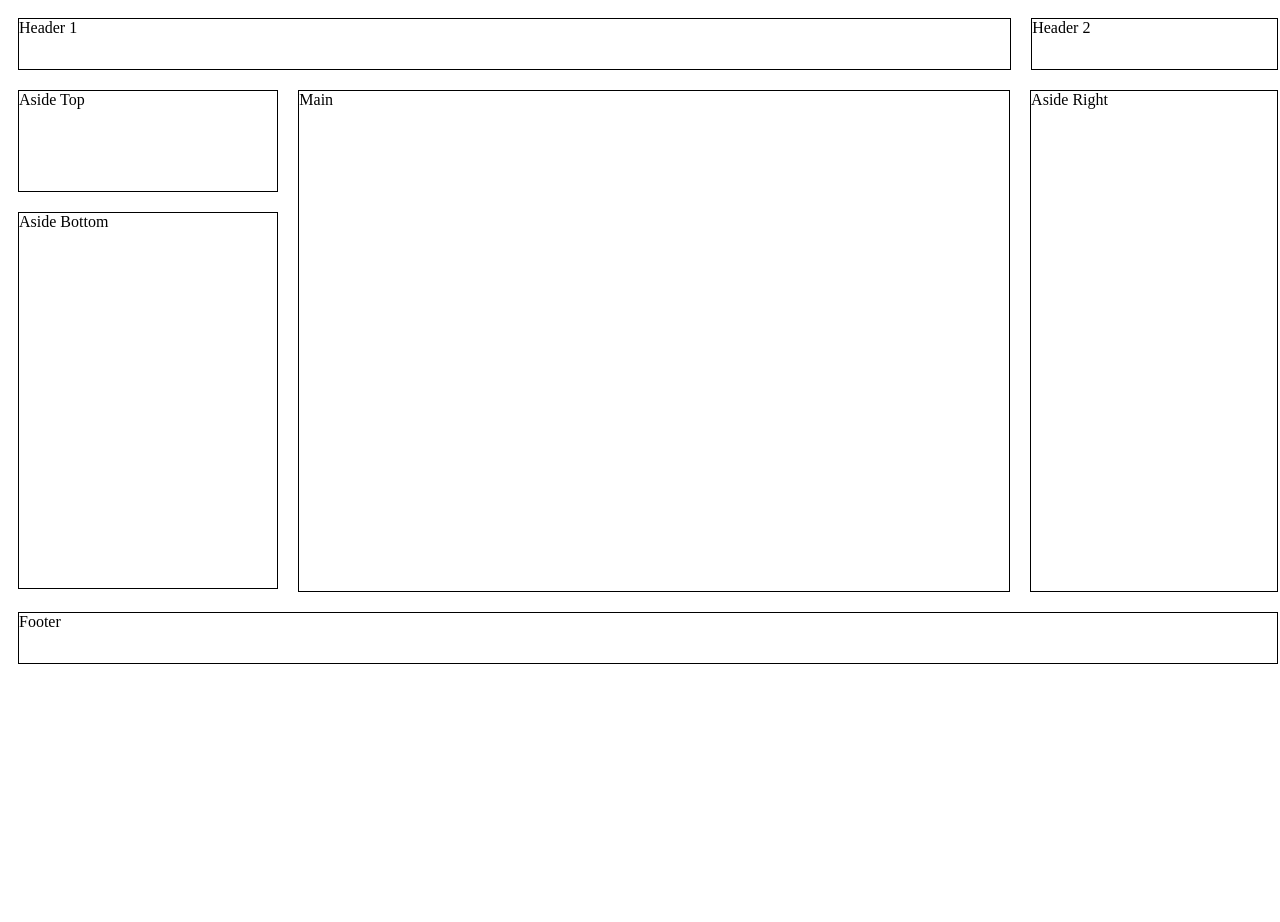
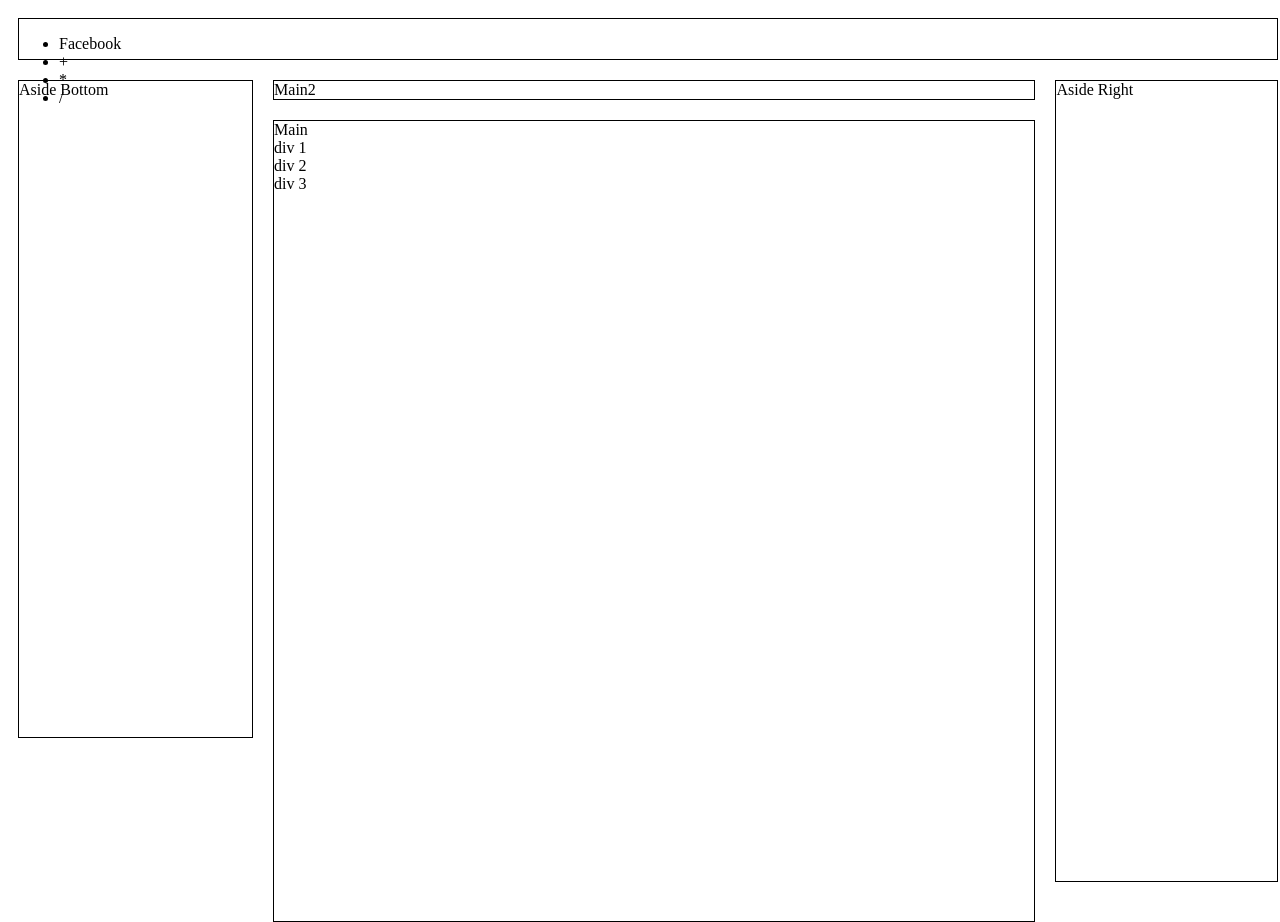
Before and after one commit to jozuacydsagradojuariojcsj/LayoutHtml, a plain HTML site: page layout/index.html in a window 1280 px wide. Shown: the top 922 px of the page. Before the commit the page ends 800 px from the top, so only its background shows below. Drawn offline with Linux system fonts and the light colour scheme.

Commit message:
finished facebook clone layout

```diff
--- a/layout/index.html
+++ b/layout/index.html
@@ -2,9 +2,10 @@
 <head>
     <meta charset="UTF-8">
     <meta http-equiv="X-UA-Compatible" content="IE=edge">
-    <meta name="viewport" content="width=device-width, initial-scale=1.0">
+    <meta name="viewport" content="width=device-width, initial-scale=1.0" />
     <title>Document</title>
     <link rel="stylesheet" href="styles.css">
+
 
 </head>
 <body>
@@ -12,8 +13,16 @@
     <section id="container">
 
         <section id="header-wrapper">
-            <header id="head1">Header 1</header>
-            <header id="head2">Header 2</header>
+            <header id="head1">
+                <nav id="nav-bar">
+                    <ul>
+                        <li id="facebook">Facebook</li>
+                        <li id="add">+</li>
+                        <li id="search">*</li>
+                        <li id="messenger">/</li>
+                    </ul>
+                </nav>
+            </header>
         </section>
 
         <section id="content-wrapper">
@@ -21,7 +30,19 @@
                 <aside id="SideTop">Aside Top</aside>
                 <aside id="SideBot">Aside Bottom</aside>
             </section>
-            <main id="main">Main</main>
+
+            <section id = "main-wrapper">
+                <main id="main2"> Main2</main>
+                <main id="main">Main
+                    <div> div 1</div>
+                    <div> div 2</div>
+                    <div> div 3</div>
+
+
+                </main>
+
+            </section>
+
             <aside id="SideRight">Aside Right</aside>
         </section>
 
--- a/layout/styles.css
+++ b/layout/styles.css
@@ -3,13 +3,7 @@ body{
     width: 100%;
 
 }
-section#container *{
-    display: flex;
-}
-
-section#header-wrapper > header{
-    display: flex;
-    height: 100px;
+header{
     border: 1px solid black;
     margin: 10px;
 
@@ -22,72 +16,123 @@ section#header-wrapper > header{
     flex-grow: 1;
 }
 section#content-wrapper > aside,main {
-    display: flex;
-    height: 500px;
+
     border: 1px solid black;
     margin: 10px;
 }
+
 section#LeftSide {
-    display: flex;
+
     flex-direction: column;
     margin: 10px;
     flex-grow: 1;
 }
 #SideTop{
-    height: 100px;
+
     border: 1px solid black;
 }
 #SideBot{
-    height: 375px;
+
     border: 1px solid black;
-    margin-top: 20px;
+
+}
+
+
+footer{
+    height: 50px;
+    border: 1px solid black;
+    margin: 10px;
+
+    flex-grow: 5;
+}
+/* Extra small devices (phones, 480px and down) */
+@media only screen and (max-width: 480px) {
+    #header-wrapper >{
+        flex-direction: column;
+    }
+    header{
+        height: 6vh;
+
+    }
+
+    #LeftSide, #SideRight{
+        display: none;
     }
     #main{
-    flex-grow: 4;
+        height: 100vh;
+    }
+    div{
 
+        text-align: center;
+        border: 1px solid black;
+        margin: 1vh;
+        height: 30vh;
+    }
+    header#head1 > *{
+        position: relative;
+        float: right;
+    }
+    #facebook{
+        margin-left: -100px;
+    }
+    #nav-bar > *{
+
+        color: red;
+    }
+
+
+    ul li{
+
+        display: inline;
+    }
+}
+@media only screen and (min-width:481px){
+    #header-wrapper{
+        flex-direction: column;
+
+    }
+    #header-wrapper>*{
+        height: 5vh;
+    }
+    #LeftSide, #main2{
+        display: none;
+    }
+    #content-wrapper{
+        display: flex;
+    }
+    #main-wrapper{
+        flex-grow: 5;
+    }
+    #main{
+        height: 100vh;
     }
     #SideRight{
         flex-grow: 1;
     }
-footer{
-    height: 50px;
-    border: 1px solid black;
-    margin: 10px;
-    display: flex;
-    flex-grow: 5;
+
+    #SideRight{
+        height: 100vh;
     }
-/* Extra small devices (phones, 600px and down) */
+}
+  /* Small devices (portrait tablets and large phones, 600px and up) */
+@media only screen and (min-width: 600px) {
 
-
-@media only screen and (max-width: 600px) {
     #header-wrapper{
         flex-direction: column;
     }
     #header-wrapper>*{
-        height: 50px !important;
+        display: flex;
+        height: 5vh ;
+    }
+    #head3, #head4, #LeftSide, #main2{
+        display: none;
+    }
+    #content-wrapper{
+        display: flex;
+        flex-direction: row;
     }
 
-    #LeftSide{
-        display: none !important;
-        margin: 0px !important;
-    }
-    #SideRight{
-        display: none !important;
-    }
-  }
-
-  /* Small devices (portrait tablets and large phones, 600px and up) */
-  @media only screen and (min-width: 600px) {
-    #header-wrapper{
-        flex-direction: column;
-    }
-    #header-wrapper>*{
-        height: 50px !important;
-    }
-    #LeftSide {
-        display: none !important;
-    }
-    #main{
+    #main-wrapper > #main{
         flex-grow: 4 ;
     }
 }
@@ -95,14 +140,34 @@ footer{
   /* Medium devices (landscape tablets, 768px and up) */
 @media only screen and (min-width: 768px) {
     #header-wrapper{
+        display: flex;
         flex-direction: row;
     }
+    #head2{
+        display: none;
+    }
+
     #LeftSide{
-        display: block !important;
+        display: block;
+        margin: 0px;
+        flex-grow: 1;
     }
-    #main{
-        flex-grow: 4 !important;
+    #SideTop{
+        display: none;
     }
+    #SideBot{
+        height: 82vh;
+    }
+    #main2{
+        display: block;
+    }
+    #main-wrapper{
+        display: flex;
+        flex-direction: column;
+        flex-grow: 5;
+    }
+
+
 }
 
   /* Large devices (laptops/desktops, 992px and up) */
```
Lines whose indentation alone changed are shown as unchanged.
